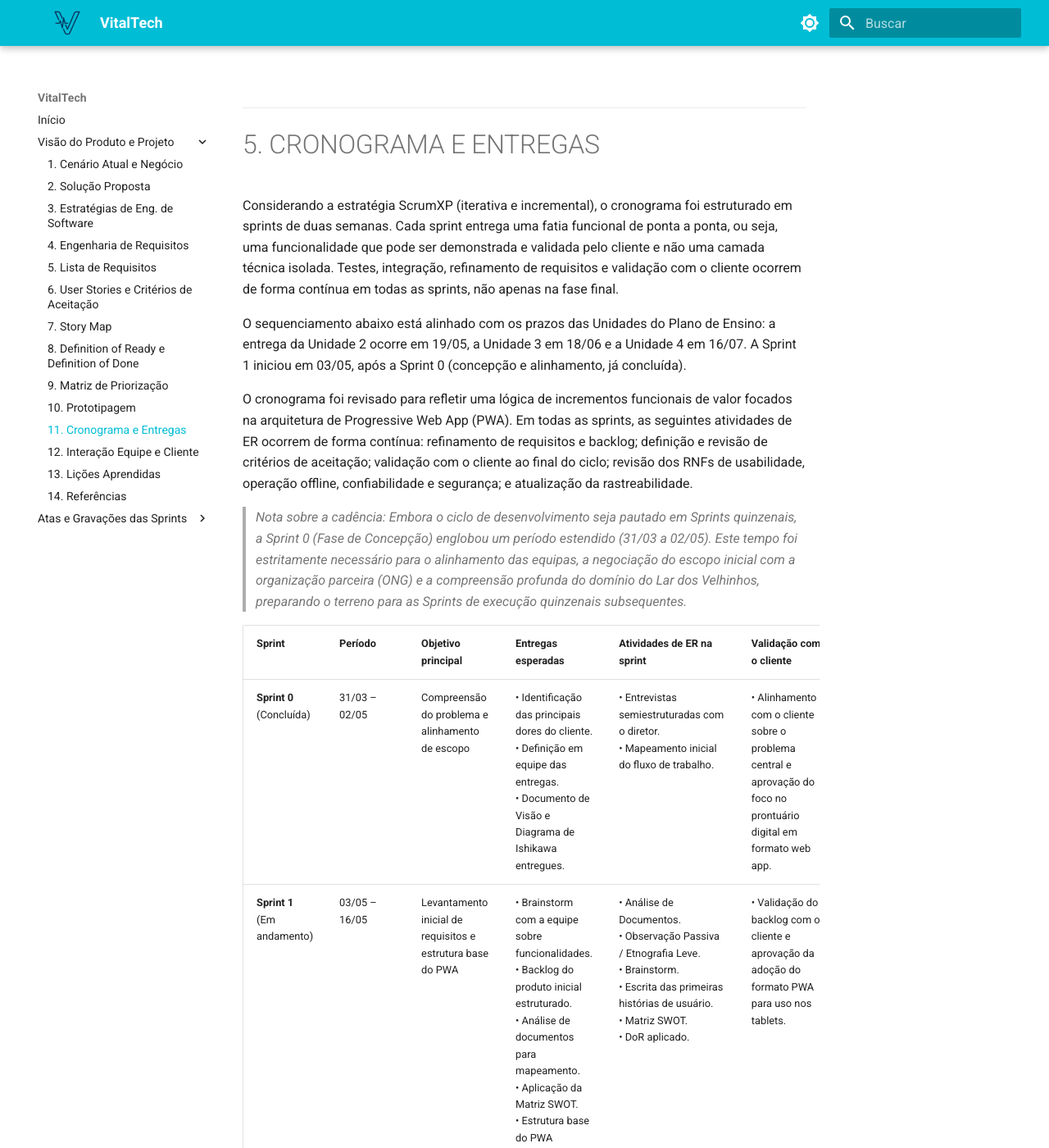
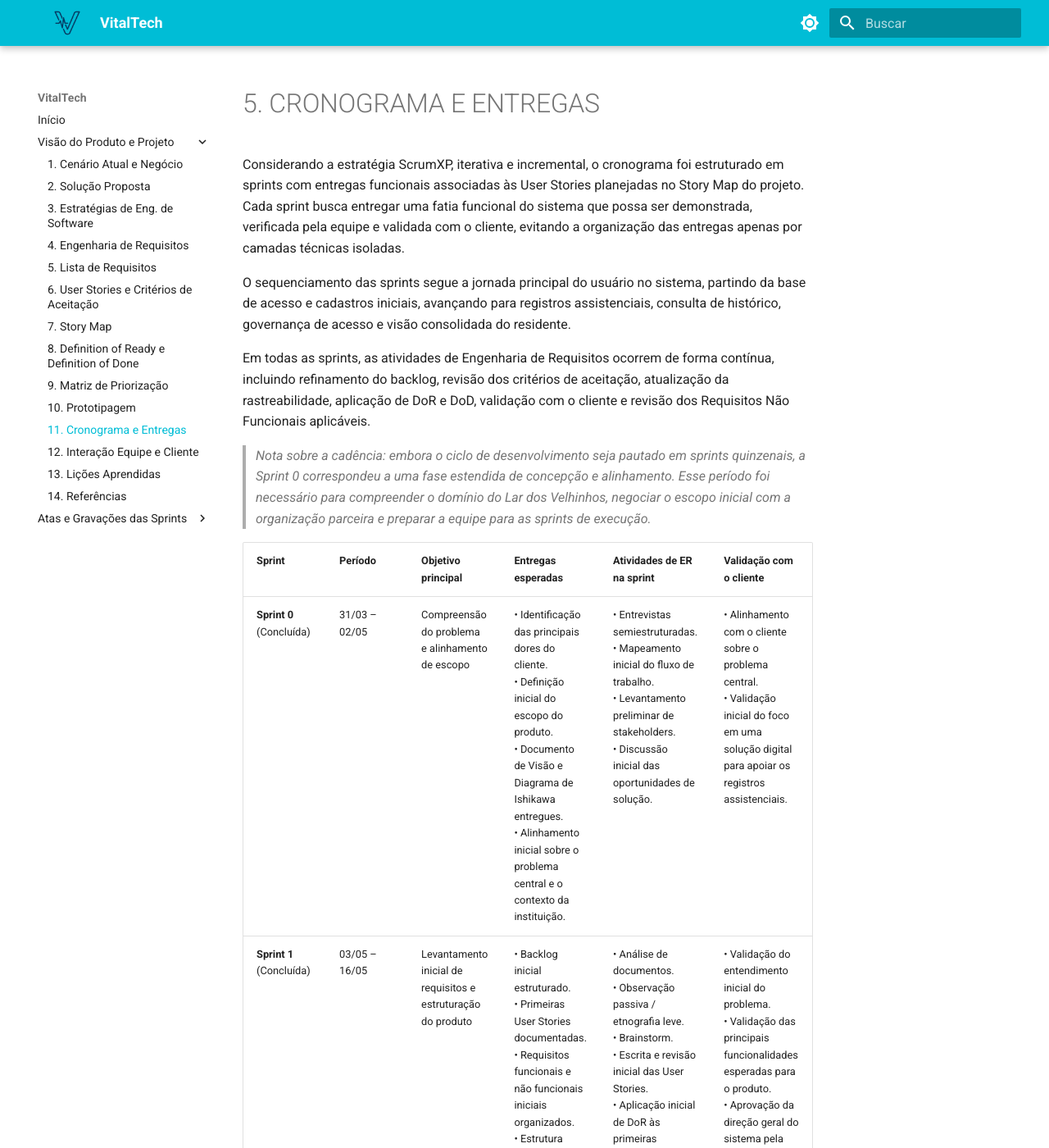
Before and after one commit to mdsreq-fga-unb/REQ-2026.1-T01-VitalTech, an MkDocs documentation site: the page built from docs/visao/cronograma.md, in a window 1280 px wide and 1400 px high. Shown: the whole window at 82% size. Built offline with MkDocs 1.6.1 and Material for MkDocs 9.7.7, drawn with Linux system fonts in a browser that asks for light colours; some of the changed text lies outside the part shown.

Commit message:
fix/refatora incoerências no cronograma e altera o template de Pull Request

```diff
--- a/docs/visao/cronograma.md
+++ b/docs/visao/cronograma.md
@@ -1,33 +1,31 @@
----
-
 # 5. CRONOGRAMA E ENTREGAS
 
-Considerando a estratégia ScrumXP (iterativa e incremental), o cronograma foi estruturado em sprints de duas semanas. Cada sprint entrega uma fatia funcional de ponta a ponta, ou seja, uma funcionalidade que pode ser demonstrada e validada pelo cliente e não uma camada técnica isolada. Testes, integração, refinamento de requisitos e validação com o cliente ocorrem de forma contínua em todas as sprints, não apenas na fase final.
+Considerando a estratégia ScrumXP, iterativa e incremental, o cronograma foi estruturado em sprints com entregas funcionais associadas às User Stories planejadas no Story Map do projeto. Cada sprint busca entregar uma fatia funcional do sistema que possa ser demonstrada, verificada pela equipe e validada com o cliente, evitando a organização das entregas apenas por camadas técnicas isoladas.
 
-O sequenciamento abaixo está alinhado com os prazos das Unidades do Plano de Ensino: a entrega da Unidade 2 ocorre em 19/05, a Unidade 3 em 18/06 e a Unidade 4 em 16/07. A Sprint 1 iniciou em 03/05, após a Sprint 0 (concepção e alinhamento, já concluída).
+O sequenciamento das sprints segue a jornada principal do usuário no sistema, partindo da base de acesso e cadastros iniciais, avançando para registros assistenciais, consulta de histórico, governança de acesso e visão consolidada do residente.
 
-O cronograma foi revisado para refletir uma lógica de incrementos funcionais de valor focados na arquitetura de Progressive Web App (PWA). Em todas as sprints, as seguintes atividades de ER ocorrem de forma contínua: refinamento de requisitos e backlog; definição e revisão de critérios de aceitação; validação com o cliente ao final do ciclo; revisão dos RNFs de usabilidade, operação offline, confiabilidade e segurança; e atualização da rastreabilidade.
+Em todas as sprints, as atividades de Engenharia de Requisitos ocorrem de forma contínua, incluindo refinamento do backlog, revisão dos critérios de aceitação, atualização da rastreabilidade, aplicação de DoR e DoD, validação com o cliente e revisão dos Requisitos Não Funcionais aplicáveis.
 
-> *Nota sobre a cadência: Embora o ciclo de desenvolvimento seja pautado em Sprints quinzenais, a Sprint 0 (Fase de Concepção) englobou um período estendido (31/03 a 02/05). Este tempo foi estritamente necessário para o alinhamento das equipas, a negociação do escopo inicial com a organização parceira (ONG) e a compreensão profunda do domínio do Lar dos Velhinhos, preparando o terreno para as Sprints de execução quinzenais subsequentes.*
+> *Nota sobre a cadência: embora o ciclo de desenvolvimento seja pautado em sprints quinzenais, a Sprint 0 correspondeu a uma fase estendida de concepção e alinhamento. Esse período foi necessário para compreender o domínio do Lar dos Velhinhos, negociar o escopo inicial com a organização parceira e preparar a equipe para as sprints de execução.*
 
 | Sprint | Período | Objetivo principal | Entregas esperadas | Atividades de ER na sprint | Validação com o cliente |
 | --- | --- | --- | --- | --- | --- |
-| **Sprint 0** (Concluída) | 31/03 – 02/05 | Compreensão do problema e alinhamento de escopo | • Identificação das principais dores do cliente.<br>• Definição em equipe das entregas.<br>• Documento de Visão e Diagrama de Ishikawa entregues. | • Entrevistas semiestruturadas com o diretor.<br>• Mapeamento inicial do fluxo de trabalho. | • Alinhamento com o cliente sobre o problema central e aprovação do foco no prontuário digital em formato web app. |
-| **Sprint 1** (Em andamento) | 03/05 – 16/05 | Levantamento inicial de requisitos e estrutura base do PWA | • Brainstorm com a equipe sobre funcionalidades.<br>• Backlog do produto inicial estruturado.<br>• Análise de documentos para mapeamento.<br>• Aplicação da Matriz SWOT.<br>• Estrutura base do PWA configurada: repositório, ambiente e rota inicial rodando fluidamente no tablet. | • Análise de Documentos.<br>• Observação Passiva / Etnografia Leve.<br>• Brainstorm.<br>• Escrita das primeiras histórias de usuário.<br>• Matriz SWOT.<br>• DoR aplicado. | • Validação do backlog com o cliente e aprovação da adoção do formato PWA para uso nos tablets. |
-| **Sprint 2** (Planejada) | 17/05 – 30/05 | Autenticação, seleção de residente e primeiro registro de sinais vitais no PWA | • Tela de login do web app identificando o cuidador.<br>• Lista de residentes navegável por setor/quarto.<br>• Formulário click-based para registro de sinais vitais integrado via API com suporte a respostas assíncronas do PWA.<br>• Validação de campos em tempo real na interface. | • Wireframes das telas entregues e validados antes da codificação.<br>• Refinamento do backlog (DEEP).<br>• DoR validado.<br>• Checklist de verificação das regras clínicas.<br>• DoD aplicado ao final. | • Demonstração da sequência completa: login → seleção de residente → registro de sinais vitais → dados salvos.<br>• Cliente confirma se o fluxo reflete o protocolo.<br>• Marco da Unidade 2: core funcional demonstrável em 19/05. |
-| **Sprint 3** (Planejada) | 31/05 – 13/06 | Registro completo de rotinas assistenciais e histórico local | • Formulário de rotinas assistenciais: alimentação, hidratação, higiene, medicação e integridade da pele.<br>• Histórico cronológico consultável diretamente na interface do tablet, garantindo acesso imediato aos dados. | • Revisão e refinamento dos RNFs de usabilidade.<br>• Entrevista/Observação Passiva.<br>• DoR e DoD aplicados.<br>• Wireframes validados.<br>• Atualização da rastreabilidade. | • Simulação de um plantão completo em tablet.<br>• Cliente confirma se os campos e o fluxo cobrem todas as necessidades. |
-| **Sprint 4** (Planejada) | 14/06 – 27/06 | Arquitetura Offline-First do PWA e sincronização | • Módulo Service Workers do PWA ativo: dados registrados sem internet são salvos localmente e sincronizados de forma transparente ao reconectar ao Wi-Fi.<br>• Indicador visual de status de sincronização (online/offline).<br>• Testes rigorosos de queda e retomada de conexão. | • Revisão dos RNFs de confiabilidade e segurança.<br>• Revisão dos RNFs de operação offline.<br>• DoR validando histórias.<br>• DoD incluindo critério de integridade.<br>• Atualização da rastreabilidade. | • Teste prático de queda de Wi-Fi: cuidador registra dados no PWA offline e cliente verifica sincronização correta após reconexão.<br>• Marco da Unidade 3: módulo offline validado em 18/06. |
-| **Sprint 5** (Planejada) | 28/06 – 11/07 | Alertas clínicos, evoluções e integração do legado | • Alertas visuais na interface do web app para sinais vitais fora de faixa segura.<br>• Módulo de registro de evoluções para a equipe multidisciplinar.<br>• Conexão ODBC configurada: Microsoft Access vinculado ao MySQL como ferramenta de visualização do backend. | • Entrevista com equipe multidisciplinar.<br>• Walkthrough interno.<br>• DoR e DoD aplicados.<br>• Checklist de faixas de alerta clínico.<br>• Atualização da rastreabilidade. | • Conferência das faixas de alerta com a enfermagem.<br>• Demonstração do módulo de evoluções.<br>• Validação de que o Access legado continua funcionando como visualizador. |
-| **Sprint 6** (Planejada) | 12/07 – 16/07 | Homologação, treinamento e aceite final do PWA | • Deploy da API.<br>• PWA acessível diretamente na tela inicial dos tablets via navegador, agindo como aplicativo nativo.<br>• Treinamento dos cuidadores.<br>• Teste de Aceite do Usuário (UAT).<br>• Documentação de uso. | • Validação final de toda a rastreabilidade.<br>• Revisão dos RNFs de segurança (LGPD) e usabilidade mobile.<br>• Retrospectiva final do processo de ER. | • Aceite formal do cliente.<br>• Cuidadores realizam um plantão completo no PWA em produção.<br>• Descontinuação oficial das pranchetas físicas.<br>• Marco da Unidade 4: entrega final em 16/07. |
+| **Sprint 0** (Concluída) | 31/03 – 02/05 | Compreensão do problema e alinhamento de escopo | • Identificação das principais dores do cliente.<br>• Definição inicial do escopo do produto.<br>• Documento de Visão e Diagrama de Ishikawa entregues.<br>• Alinhamento inicial sobre o problema central e o contexto da instituição. | • Entrevistas semiestruturadas.<br>• Mapeamento inicial do fluxo de trabalho.<br>• Levantamento preliminar de stakeholders.<br>• Discussão inicial das oportunidades de solução. | • Alinhamento com o cliente sobre o problema central.<br>• Validação inicial do foco em uma solução digital para apoiar os registros assistenciais. |
+| **Sprint 1** (Concluída) | 03/05 – 16/05 | Levantamento inicial de requisitos e estruturação do produto | • Backlog inicial estruturado.<br>• Primeiras User Stories documentadas.<br>• Requisitos funcionais e não funcionais iniciais organizados.<br>• Estrutura inicial da documentação no MkDocs.<br>• Aplicação de técnicas de análise e priorização iniciais. | • Análise de documentos.<br>• Observação passiva / etnografia leve.<br>• Brainstorm.<br>• Escrita e revisão inicial das User Stories.<br>• Aplicação inicial de DoR às primeiras histórias.<br>• Preparação dos critérios de DoD para as próximas entregas. | • Validação do entendimento inicial do problema.<br>• Validação das principais funcionalidades esperadas para o produto.<br>• Aprovação da direção geral do sistema pela equipe e pelo cliente. |
+| **Sprint 2** (Em andamento) | 17/05 – 30/05 | Criar a base de acesso, usuários e residentes | • Tela de autenticação do usuário (**US08**).<br>• Cadastro de novos usuários pelo gestor (**US10**).<br>• Cadastro dos dados pessoais e clínicos de residentes (**US01**).<br>• Encerramento de sessão do usuário (**US09**).<br>• Fluxo demonstrável: login → cadastro de usuário → cadastro de residente → logout. | • Refinamento do backlog da sprint.<br>• Validação do DoR das US08, US10, US01 e US09.<br>• Revisão dos critérios de aceitação das histórias da sprint.<br>• Wireframes das telas de login, cadastro de usuário e cadastro de residente.<br>• DoR e DoD aplicados às histórias da sprint.<br>• Atualização da rastreabilidade entre User Stories, RFs, RNFs e Regras de Negócio associadas. | • Demonstração do fluxo inicial de acesso e administração do sistema.<br>• Cliente valida se os dados solicitados para cadastro de usuário e residente são suficientes para iniciar o uso do sistema.<br>• Verificação do encerramento de sessão em dispositivo compartilhado. |
+| **Sprint 3** (Planejada) | 31/05 – 13/06 | Iniciar o ciclo de registro e consulta assistencial | • Registro de sinais vitais do residente (**US04**).<br>• Registro de rotinas assistenciais do residente (**US05**).<br>• Consulta ao histórico cronológico de registros do residente (**US14**).<br>• Fluxo demonstrável: selecionar residente → registrar sinais vitais/rotina assistencial → consultar histórico. | • Revisão dos critérios de aceitação das US04, US05 e US14.<br>• Validação dos campos dos formulários assistenciais.<br>• Revisão das Regras de Negócio associadas aos registros assistenciais.<br>• Revisão dos RNFs de usabilidade, rastreabilidade, integridade, operação offline e sincronização aplicáveis aos registros assistenciais.<br>• DoR e DoD aplicados às histórias da sprint.<br>• Atualização da rastreabilidade. | • Simulação de um fluxo assistencial em tablet.<br>• Cliente valida se os campos de sinais vitais e rotinas assistenciais refletem a rotina real da equipe.<br>• Cliente verifica se o histórico cronológico apresenta as informações necessárias para continuidade do cuidado.<br>• Validação do comportamento de preservação local dos registros assistenciais em contexto de instabilidade de conexão e sincronização posterior. |
+| **Sprint 4** (Planejada) | 14/06 – 27/06 | Consolidar cadastros, medicação e consulta por período | • Atualização de dados cadastrais de usuários (**US11**).<br>• Edição de dados pessoais e clínicos de residentes (**US02**).<br>• Registro de administração de medicamentos (**US06**).<br>• Filtro do histórico assistencial por período (**US15**). | • Refinamento dos critérios de aceitação das US11, US02, US06 e US15.<br>• Revisão das regras de negócio relacionadas à medicação, edição de dados e integridade do histórico.<br>• Revisão dos RNFs de segurança, rastreabilidade, desempenho e operação offline quando aplicáveis.<br>• DoR e DoD aplicados às histórias da sprint.<br>• Atualização da rastreabilidade. | • Demonstração de atualização de usuário, edição de residente, registro de medicação e filtro do histórico por período.<br>• Cliente valida se o fluxo permite atualizar informações e localizar registros de forma segura e compreensível. |
+| **Sprint 5** (Planejada) | 28/06 – 11/07 | Ampliar governança de acesso e registros assistenciais | • Redefinição de senha de acesso de usuário (**US12**).<br>• Revogação de acesso de usuário (**US13**).<br>• Inativação do cadastro de residente (**US03**).<br>• Registro de ocorrências clínicas do residente (**US07**). | • Revisão das regras de negócio sobre acesso, inativação, preservação de histórico e ocorrências clínicas.<br>• Refinamento dos critérios de aceitação das US12, US13, US03 e US07.<br>• Revisão dos RNFs de segurança, rastreabilidade, integridade dos dados e controle de acesso.<br>• DoR e DoD aplicados às histórias da sprint.<br>• Atualização da rastreabilidade. | • Demonstração do controle de acesso administrativo.<br>• Cliente valida o fluxo de redefinição de senha e revogação de acesso.<br>• Cliente valida se a inativação de residente remove o cadastro do fluxo operacional sem apagar seu histórico.<br>• Validação do registro de ocorrências clínicas relevantes. |
+| **Sprint 6** (Planejada) | 12/07 – 16/07 | Consolidar a visão assistencial, homologação e aceite do incremento final | • Visualização do resumo assistencial do residente (**US16**).<br>• Revisão dos principais fluxos planejados.<br>• Treinamento dos usuários.<br>• Teste de Aceite do Usuário (UAT).<br>• Documentação de uso. | • Validação final da rastreabilidade.<br>• Revisão dos RNFs de segurança, usabilidade, desempenho, operação offline e confiabilidade.<br>• Revisão final dos critérios de aceitação.<br>• DoR e DoD aplicados à história da sprint e aos principais fluxos validados.<br>• Retrospectiva final do processo de Engenharia de Requisitos.<br>• Consolidação das lições aprendidas. | • Cliente valida o resumo assistencial do residente.<br>• Cliente executa os principais fluxos planejados em ambiente de homologação.<br>• Realização de treinamento com usuários.<br>• Aceite do incremento final e validação da documentação de uso. |
+
+---
 
 # Histórico de Revisão
 
 | Data | Versão | Descrição | Autor |
 | :---: | :---: | --- | --- |
-| 03/04/2026 | 1.0 | Criação do documento (Seções 1 a 2.3) para submissão da proposta. | Alberto Côrtes, João Pedro Sampaio, Ana Carolina, Enzo Menali e Gustavo Xavier |
-| 10/04/2026 | 1.1 | Finalização e correção do documento para primeira entrega (Seções 1 a 6). | Alberto Côrtes, Ana Carolina, Enzo Menali e Gustavo Xavier |
-| 12/04/2026 | 1.2 | Ajustes no cronograma (Seção 5) para melhor sincronização com o Plano de Ensino. | Alberto Côrtes |
-| 13/04/2026 | 1.3 | Correção de ambiguidades de ER, distinção Verificação/Validação e ajustes arquiteturais PWA. | Gustavo Xavier, Alberto Côrtes |
-
-
----
+| 03/04/2026 | 1.0 | Criação do documento de cronograma e entregas. | Alberto Côrtes, João Pedro Sampaio, Ana Carolina, Enzo Menali e Gustavo Xavier |
+| 10/04/2026 | 1.1 | Finalização e correção do documento para primeira entrega. | Alberto Côrtes, Ana Carolina, Enzo Menali e Gustavo Xavier |
+| 12/04/2026 | 1.2 | Ajustes no cronograma para melhor sincronização com o Plano de Ensino. | Alberto Côrtes |
+| 13/04/2026 | 1.3 | Correção de ambiguidades de ER, distinção entre verificação e validação e ajustes arquiteturais PWA. | Gustavo Xavier, Alberto Côrtes |
+| 23/05/2026 | 1.4 | Reestruturação do cronograma para alinhamento com o Story Map oficial, reorganizando as entregas por User Stories de cada sprint e adequando as atividades de DoR e DoD. | Enzo Menali |
```
Also changed, not shown: .github/PULL_REQUEST_TEMPLATE.md.
